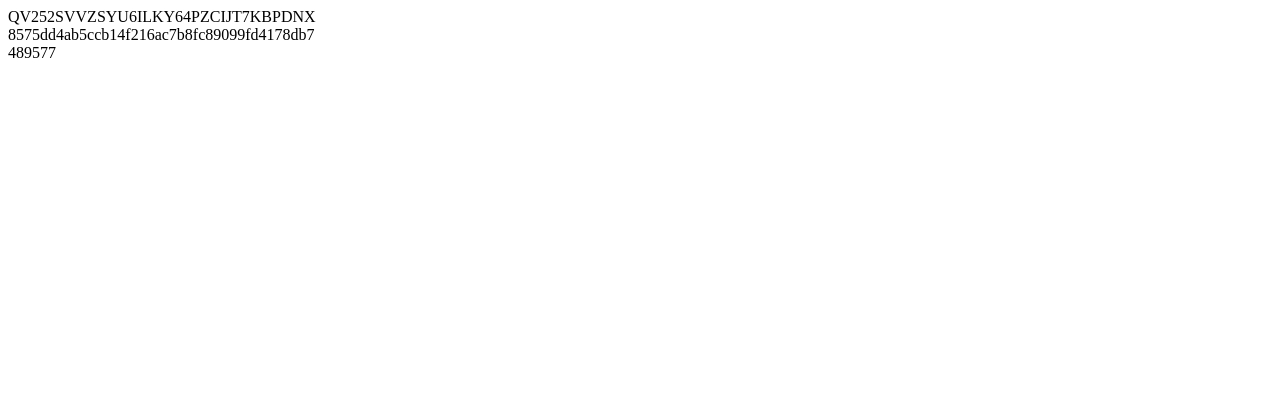
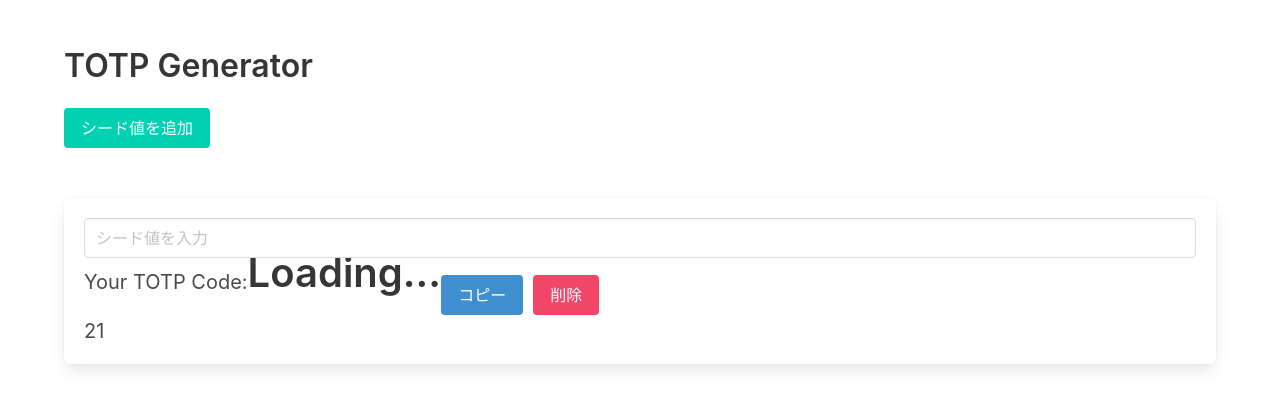
Before and after one commit to ponstream24/ToolsWebApp, a PHP site: page /totp.php in a window 1280 px wide. Shown: the top 409 px of the page. Run offline with PHP 8.4, Linux system fonts and the light colour scheme.

Commit message:
ジェネレーターページに変更
Co-authored-by: YukiTetsuka <153135690+YukiTetsuka@users.noreply.github.com>

```diff
--- a/totp.php
+++ b/totp.php
@@ -1,207 +1,113 @@
-<?php
+<!DOCTYPE html>
+<html lang="ja">
+<head>
+    <meta charset="UTF-8">
+    <meta name="viewport" content="width=device-width, initial-scale=1.0">
+    <title>TOTP Generator</title>
+    <link rel="stylesheet" href="https://cdn.jsdelivr.net/npm/bulma@0.9.3/css/bulma.min.css">
+    <style>
+        .totp-box {
+            margin-top: 50px;
+        }
+        .seed-box {
+            margin-bottom: 15px;
+        }
+        .totp-container {
+            display: flex;
+            align-items: center;
+        }
+        .remove-seed-btn {
+            margin-left: 10px;
+        }
+    </style>
+</head>
+<body>
+    <section class="section">
+        <div class="container">
+            <h1 class="title">TOTP Generator</h1>
 
-define('BASE32_ALPHABET', 'ABCDEFGHIJKLMNOPQRSTUVWXYZ234567');
+            <button class="button is-primary" id="add-seed-btn">シード値を追加</button>
 
-class Totp
-{
-    /**
-     * @var string シード値
-     */
-    private string $seed;
+            <div id="seeds-container"></div>
+        </div>
+    </section>
 
-    /**
-     * @var int 時間間隔
-     */
-    private int $time_step = 30;
+    <template id="totp-template">
+        <div class="box totp-box">
+            <div class="field seed-box">
+                <div class="control">
+                    <input class="input seed-input" type="text" placeholder="シード値を入力">
+                </div>
+            </div>
+            <div class="totp-container">
+                <h2 class="subtitle">Your TOTP Code:</h2>
+                <p class="title is-2 totp-code">Loading...</p>
+                <button class="button is-info copy-btn">コピー</button>
+                <button class="button is-danger remove-seed-btn">削除</button>
+            </div>
+            <p class="subtitle timer">30</p>
+        </div>
+    </template>
 
-    public function __construct()
-    {
-        $this->generateSeed();
-    }
+    <script>
+        let intervalId;
 
-    public function generateSeed(): string{
-        $this->setSeedBinary(random_bytes(20));
-        return $this->seed;
-    }
-
-    public function setSeedBinary($seed){
-        $this->seed = $seed;
-    }
-
-    public function setSeed16($seed){
-        $this->seed = hex2bin($seed);
-    }
-
-    public function getSeedBytes(): string{
-        return $this->seed;
-    }
-
-    public function getSeedString(): string{
-        return $this->base32_encode($this->getSeedBytes());
-    }
-
-    private function get_current_steps(): int {
-        return intdiv(time(), $this->time_step);
-    }
-
-    public function getTOTPKey(int $steps): string {
-
-        $steps_string = $this->int64BytesBigEndian($steps);
-
-        $otp_string = $this->getHOTPKey($this->getSeedBytes(), $steps_string);
-
-        return $otp_string;
-    }
-
-    public function getTOTPKeyNow(): int {
-        return $this->getTOTPKey($this->get_current_steps());
-    }
-
-    /**
-     * $stringの値が正しいか判別。$toleranceの値が小さければセキュリティ度は上がる
-     * @param string $string 確認文字
-     * @param int $tolerance +-の許容範囲(正の数)
-     */
-    public function checkKey(string $string, int $tolerance): bool{
-
-        if( $tolerance < 0 ){
-            $tolerance *= -1;
+        async function fetchTotpCode(seedInput, totpCodeElement) {
+            const seed = seedInput.value;
+            if (seed) {
+                const response = await fetch(`api.php?seed=${seed}`);
+                const data = await response.json();
+                totpCodeElement.textContent = data.totp;
+            }
         }
 
-        for ($i= -1 * $tolerance ; $i <= $tolerance; $i++) {
-
-            $key = $this->getTOTPKey($this->get_current_steps() + $i);
-
-            if( $key == $string ) return true;
-        }
-        return false;
-    }
-
-    /**
-     * 長さ 64 ビットの符号付き整数をビッグエンディアン形式でバイト列に変換
-     * @param int $number 符号付き整数
-     */
-    private function int64BytesBigEndian(int $number): string
-    {
-
-        $bytes = '';
-
-        $bytes[0] = chr($number >> 56 & 0xff);
-        $bytes[1] = chr($number >> 48 & 0xff);
-        $bytes[2] = chr($number >> 40 & 0xff);
-        $bytes[3] = chr($number >> 32 & 0xff);
-        $bytes[4] = chr($number >> 24 & 0xff);
-        $bytes[5] = chr($number >> 16 & 0xff);
-        $bytes[6] = chr($number >>  8 & 0xff);
-        $bytes[7] = chr($number       & 0xff);
-
-        return $bytes;
-    }
-
-    /**
-     * Base32をエンコード
-     * @param string $string Base32
-     */
-    private function base32_encode(string $string): string
-    {
-
-        $byte_length = strlen($string);
-
-        $data_buffer = 0;
-        $data_buffer_bit_length = 0;
-
-        $byte_offset = 0;
-
-        $result = '';
-
-        $base32_alpthabet = 'ABCDEFGHIJKLMNOPQRSTUVWXYZ234567';
-
-        // バッファにデータが残っているか、またはバッファに読み込めるデータが残っていたら継続
-        while ($data_buffer_bit_length > 0 || $byte_offset < $byte_length) {
-
-            // バッファのデータが少なければデータを追加する
-            if ($data_buffer_bit_length < 5) {
-                if ($byte_offset < $byte_length) {
-                    // 読み込めるデータが残っていたら読み込む
-                    $data_buffer <<= 8;
-                    $data_buffer |= ord($string[$byte_offset++]);
-                    $data_buffer_bit_length += 8;
-                } else {
-                    // 読み込めるデータがなければ値が 0 のパディングビットを追加して長さを 5 ビットにする
-                    $data_buffer <<= 5 - $data_buffer_bit_length;
-                    $data_buffer_bit_length = 5;
-                }
+        function startTimer(seedInput, totpCodeElement, timerElement) {
+            if (intervalId) {
+                clearInterval(intervalId);
             }
 
-            // バッファのデータの左の長さ 5 ビットの値を取得する
-            $data_buffer_bit_length -= 5;
-            $value = $data_buffer >> $data_buffer_bit_length & 0x1f;
+            intervalId = setInterval(() => {
+                const currentSeconds = new Date().getSeconds();
+                const timeLeft = 30 - (currentSeconds % 30);
+                timerElement.textContent = timeLeft;
 
-            // 値を Base32 文字に変換
-            $result .= $base32_alpthabet[$value];
+                if (timeLeft === 30) {
+                    fetchTotpCode(seedInput, totpCodeElement);
+                }
+            }, 1000);
         }
 
-        // パディング文字 '=' を追加
-        $target_length = ceil(strlen($result) / 8) * 8;
-        $result_padded = str_pad($result, $target_length, '=');
+        function addSeedField() {
+            const seedsContainer = document.getElementById('seeds-container');
+            const template = document.getElementById('totp-template').content.cloneNode(true);
+            const totpBox = template.querySelector('.totp-box');
+            const seedInput = template.querySelector('.seed-input');
+            const totpCodeElement = template.querySelector('.totp-code');
+            const timerElement = template.querySelector('.timer');
 
-        return $result_padded;
-    }
+            template.querySelector('.remove-seed-btn').addEventListener('click', () => {
+                totpBox.remove();
+            });
 
-    /**
-     * HOTP を計算する
-     * @param string $seed シード値
-     * @param string $counter カウンター
-     * カウンタはビッグエンディアンで 8 バイト
-     */
-    public function getHOTPKey(string $seed, string $counter): string
-    {
+            template.querySelector('.copy-btn').addEventListener('click', () => {
+                navigator.clipboard.writeText(totpCodeElement.textContent).then(() => {
+                    alert('TOTPコードをコピーしました');
+                });
+            });
 
-        $digest = hash_hmac('sha1', $counter, $seed, true);
+            seedInput.addEventListener('input', () => {
+                fetchTotpCode(seedInput, totpCodeElement);
+                startTimer(seedInput, totpCodeElement, timerElement);
+            });
 
-        $otp = $this->dynamicTruncate($digest) % 1000000;
+            seedsContainer.appendChild(template);
+            fetchTotpCode(seedInput, totpCodeElement);
+            startTimer(seedInput, totpCodeElement, timerElement);
+        }
 
-        $otp_string = str_pad($otp, 6, '0', STR_PAD_LEFT);
+        document.getElementById('add-seed-btn').addEventListener('click', addSeedField);
 
-        return $otp_string;
-    }
-
-    /**
-     * 動的切り捨てする
-     * @param string $digest 文字列retu
-     * @return
-     */
-    function dynamicTruncate(string $digest): int
-    {
-
-        // 下位 4 ビットを offset とする
-        // strlen($digest) === 20;
-        $offset = ord($digest[19]) & 0xf;
-
-        // offset から 4 バイトの数値を得る
-        // メモ: unpack はメモリ消費量が多いため、ここではあえて ord を使用する
-        $binary = (
-            ord($digest[$offset]) << 24 |
-            ord($digest[$offset + 1]) << 16 |
-            ord($digest[$offset + 2]) <<  8 |
-            ord($digest[$offset + 3])
-        );
-
-        // 符号有無の混乱を防ぐために最上位ビットを除外する
-        $binary_masked = $binary & 0x7fffffff;
-
-        return $binary_masked;
-    }
-}
-
-$totp = new Totp();
-$totp->generateSeed();
-$totp->setSeed16("8575dd4ab5ccb14f216ac7b8fc89099fd4178db7");
-echo $totp->getSeedString();
-echo "<br>";
-echo bin2hex($totp->getSeedBytes());
-echo "<br>";
-echo $totp->getTOTPKeyNow();
-echo "<br>";
-echo $totp->checkKey("982342", 4);
-echo "<br>";
+        addSeedField(); // 初期のシード値フィールドを1つ追加
+    </script>
+</body>
+</html>
```
